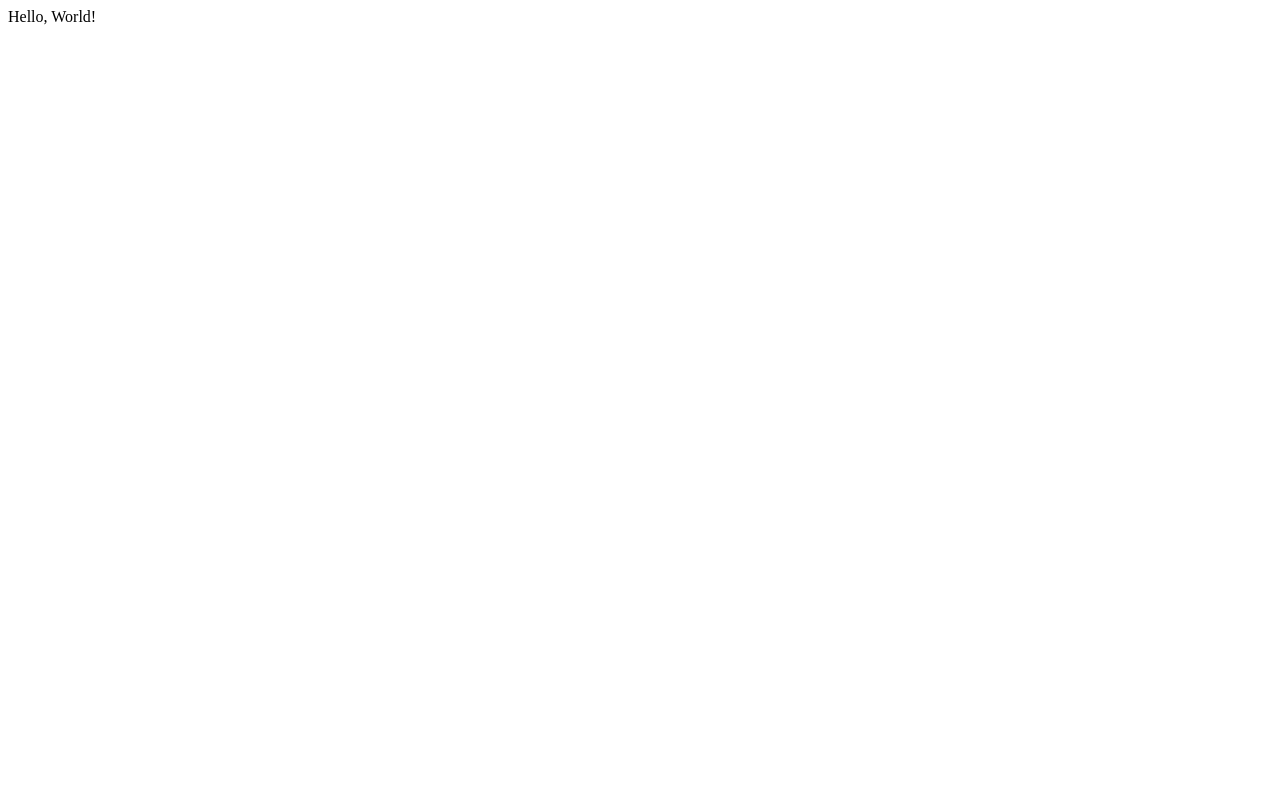
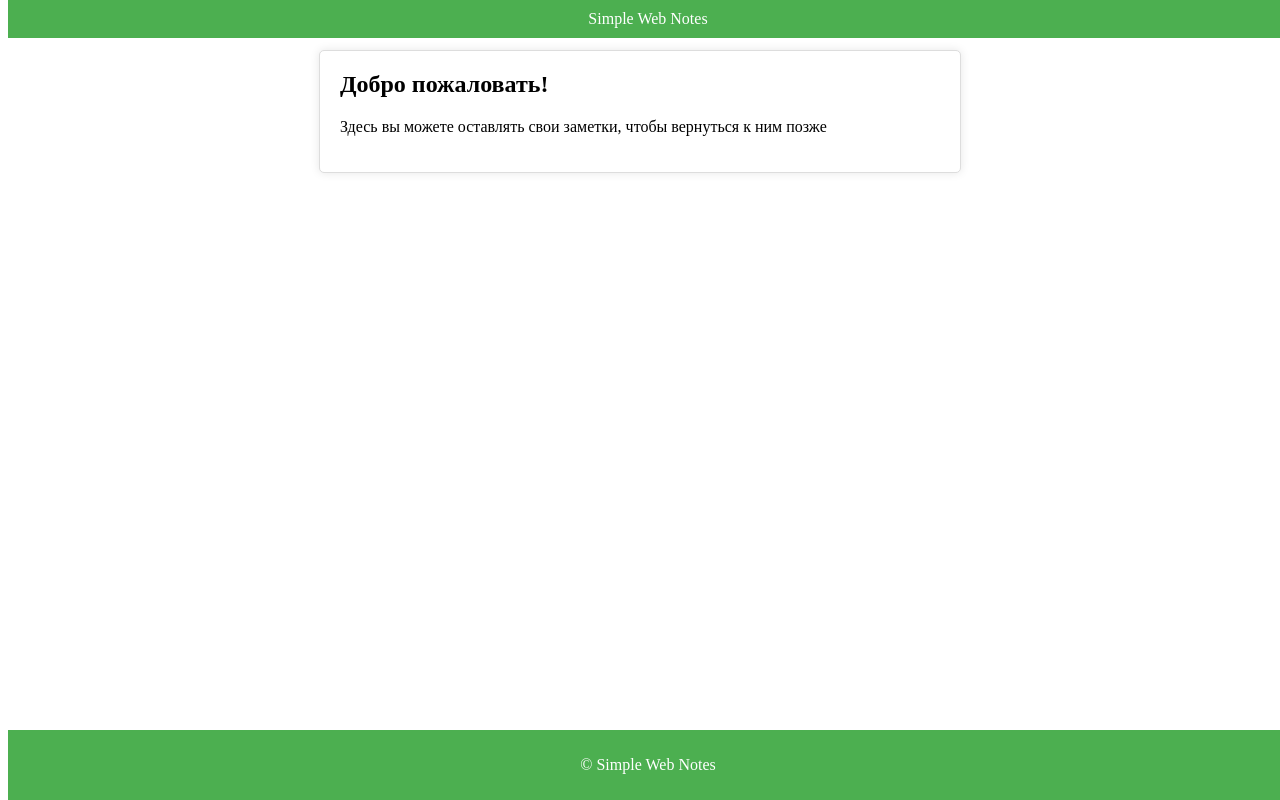
Before and after one commit to Corvo613/simple-web-notes, a Flask app: page / in a window 1280 px wide. Before the commit the page is almost empty. Run offline with Flask 3, Linux system fonts and the light colour scheme.

Commit message:
Added some style

```diff
--- a/app.py
+++ b/app.py
@@ -6,7 +6,7 @@ app = Flask(__name__)
 
 @app.route('/')
 def index():
-  return 'Hello, World!'
+  return render_template('index.html')
 
 
 @app.route('/hello/<name>')
--- /dev/null
+++ b/static/styles.css
@@ -0,0 +1,45 @@
+h1 {
+    margin: 0;
+}
+
+main {
+    display: flex;
+    flex-direction: column;
+    align-items: center;
+    margin: 40px;
+}
+
+.note {
+    background-color: white;
+    border: 1px solid #ddd;
+    border-radius: 5px;
+    padding: 20px;
+    margin: 10px 0;
+    width: 80%;
+    max-width: 600px;
+    box-shadow: 0 0 10px rgba(0, 0, 0, 0.1);
+}
+
+.note h2 {
+    margin-top: 0;
+}
+
+header {
+    background-color: #4CAF50;
+    color: white;
+    text-align: center;
+    position: fixed;
+    padding: 10px 0;
+    width: 100%;
+    top: 0;
+}
+
+footer {
+    background-color: #4CAF50;
+    color: white;
+    text-align: center;
+    padding: 10px 0;
+    position: fixed;
+    width: 100%;
+    bottom: 0;
+}
--- /dev/null
+++ b/templates/base.html
@@ -0,0 +1,18 @@
+<!DOCTYPE html>
+<html lang="en">
+<head>
+    <meta charset="UTF-8">
+    <meta name="viewport" content="width=device-width, initial-scale=1.0">
+    <title>{% block title %}{% endblock %}</title>
+    <link rel="stylesheet" href="static/styles.css">
+</head>
+<body>
+    <header>
+        Simple Web Notes
+    </header>
+    {% block body %}{% endblock %}
+    <footer>
+        <p>&copy; Simple Web Notes</p>
+    </footer>
+</body>
+</html>
--- a/templates/index.html
+++ b/templates/index.html
@@ -1,11 +1,14 @@
-<!DOCTYPE html>
-<html lang="en">
-  <head>
-   <meta charset="UTF-8">
-   <title>Hello Page</title>
-  </head>
-  <body>
-    <h1>Hello, {{ name }}!</h1>
-    <p>Welcome to our simple Flask app.</p>
-  </body>
-</html>
+{% extends 'base.html' %}
+
+{% block title%}
+Simple Web Notes
+{% endblock %}
+
+{% block body%}
+<main>
+  <div class="note">
+      <h2>Добро пожаловать!</h2>
+      <p>Здесь вы можете оставлять свои заметки, чтобы вернуться к ним позже</p>
+  </div>
+</main>
+{% endblock %}
```
